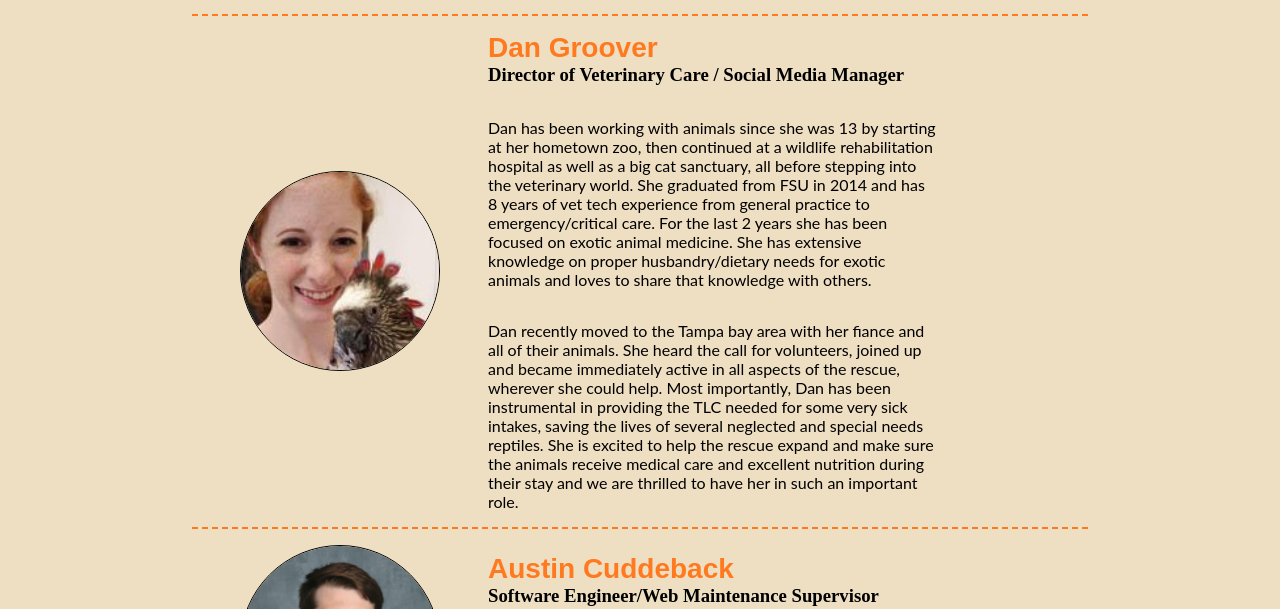
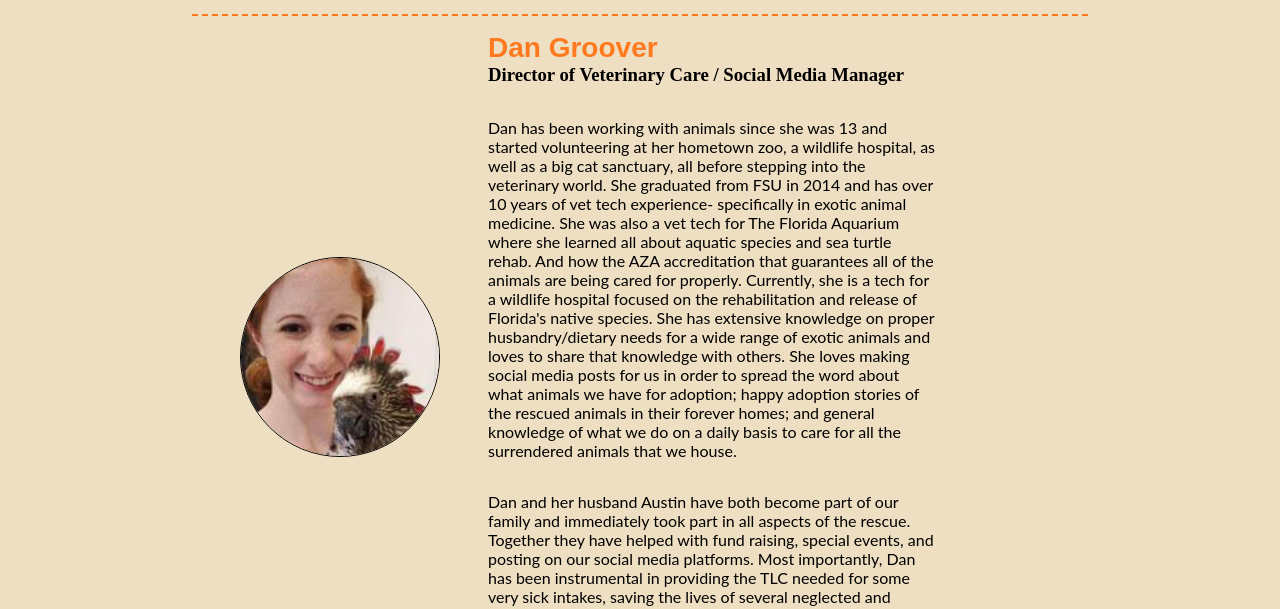
Before and after one commit to ajcuddeback/Hernando-Reptile, a website: page public/sub-pages/meet-the-team.html in a window 1280 px wide. Shown: the part 1973-2582 px from the top of the page. Drawn offline with Linux system fonts and the light colour scheme.

Commit message:
Updating Laurens last name, updating dan's description, commenting out PIT Micro and the featured adoptables

```diff
--- a/public/sub-pages/meet-the-team.html
+++ b/public/sub-pages/meet-the-team.html
@@ -84,9 +84,9 @@
             <div class="owner left">
                 <img src="../images/bios-images/lauren.jpg" class="image lauren" alt="">
                 <div class="info">
-                    <h2>Lauren Morello</h2>
+                    <h2>Lauren Cuddeback</h2>
                     <h3>President/Founder </h3>
-                    <p class="margin-top">Lauren Morello is originally from Long Island, NY. Her passion for rescuing
+                    <p class="margin-top">Lauren Cuddeback is originally from Long Island, NY. Her passion for rescuing
                         animals in need began
                         at a very young age. At the age of 6 she rescued her first pet, a Dutch bunny named Thumper. He
                         was the first of what would eventually turn into thousands of rescues of animals of every size,
@@ -174,19 +174,8 @@
                     <h2>Dan Groover</h2>
                     <h3>Director of Veterinary Care / Social Media Manager</h3>
 
-                    <p class="margin-top">Dan has been working with animals since she was 13 by starting at her hometown zoo, then
-                        continued at a wildlife rehabilitation hospital as well as a big cat sanctuary, all before
-                        stepping into the veterinary world. She graduated from FSU in 2014 and has 8 years of vet tech
-                        experience from general practice to emergency/critical care. For the last 2 years she has been
-                        focused on exotic animal medicine. She has extensive knowledge on proper husbandry/dietary needs
-                        for exotic animals and loves to share that knowledge with others.</p>
-                    <p class="margin-top">Dan recently moved to the Tampa bay area with her fiance and all of their
-                        animals. She heard
-                        the call for volunteers, joined up and became immediately active in all aspects of the rescue,
-                        wherever she could help. Most importantly, Dan has been instrumental in providing the TLC needed
-                        for some very sick intakes, saving the lives of several neglected and special needs reptiles.
-                        She is excited to help the rescue expand and make sure the animals receive medical care and
-                        excellent nutrition during their stay and we are thrilled to have her in such an important role.
+                    <p class="margin-top">Dan has been working with animals since she was 13 and started volunteering at her hometown zoo, a wildlife hospital, as well as a big cat sanctuary, all before stepping into the veterinary world. She graduated from FSU in 2014 and has over 10 years of vet tech experience- specifically in exotic animal medicine. She was also a vet tech for The Florida Aquarium where she learned all about aquatic species and sea turtle rehab. And how the AZA accreditation that guarantees all of the animals are being cared for properly. Currently, she is a tech for a wildlife hospital focused on the rehabilitation and release of Florida's native species. She has extensive knowledge on proper husbandry/dietary needs for a wide range of exotic animals and loves to share that knowledge with others. She loves making social media posts for us in order to spread the word about what animals we have for adoption; happy adoption stories of the rescued animals in their forever homes; and general knowledge of what we do on a daily basis to care for all the surrendered animals that we house.</p>
+                    <p class="margin-top">Dan and her husband Austin have both become part of our family and immediately took part in all aspects of the rescue. Together they have helped with fund raising, special events, and posting on our social media platforms. Most importantly, Dan has been instrumental in providing the TLC needed for some very sick intakes, saving the lives of several neglected and special needs reptiles. She is excited to help the rescue expand and make sure the animals receive medical care and excellent nutrition during their stay and we are thrilled to have her in such an important role.
                     </p>
                 </div>
 
```
Also changed, not shown: public/index.html (+10 -9 lines).
